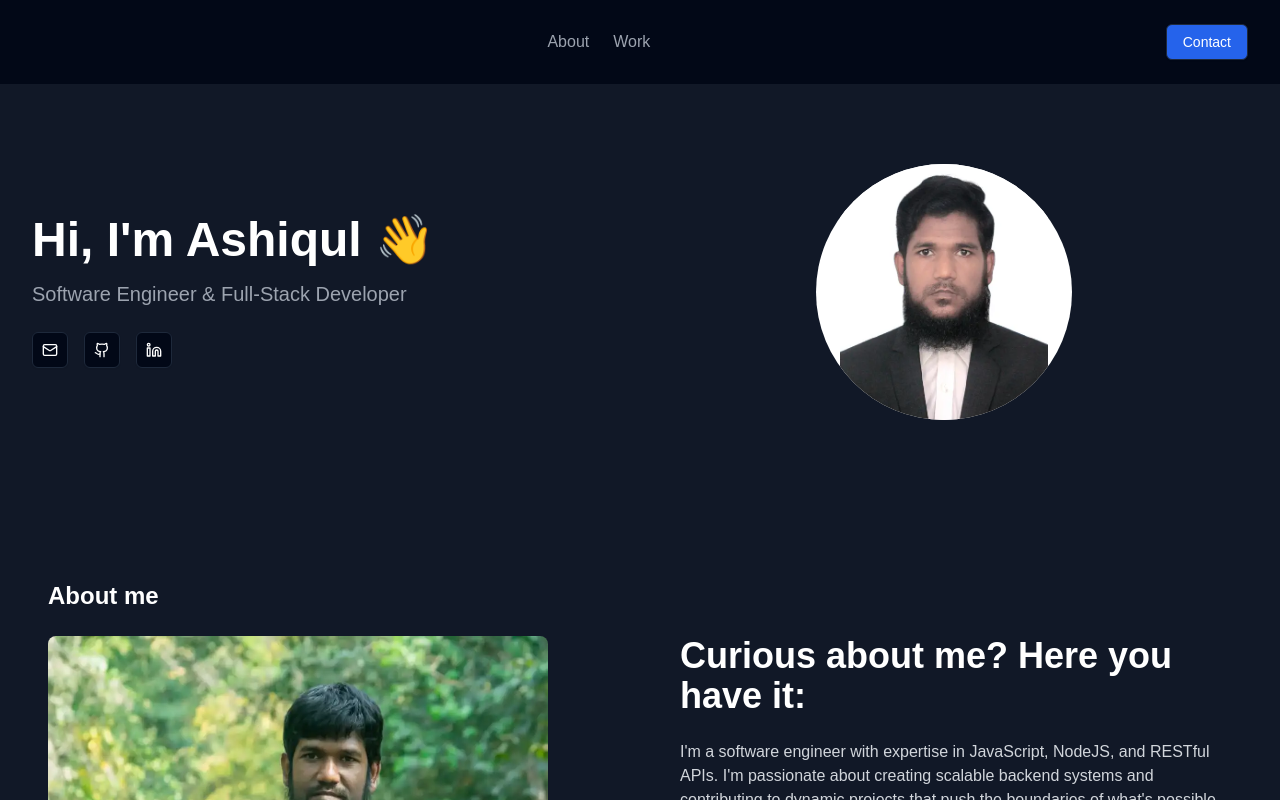
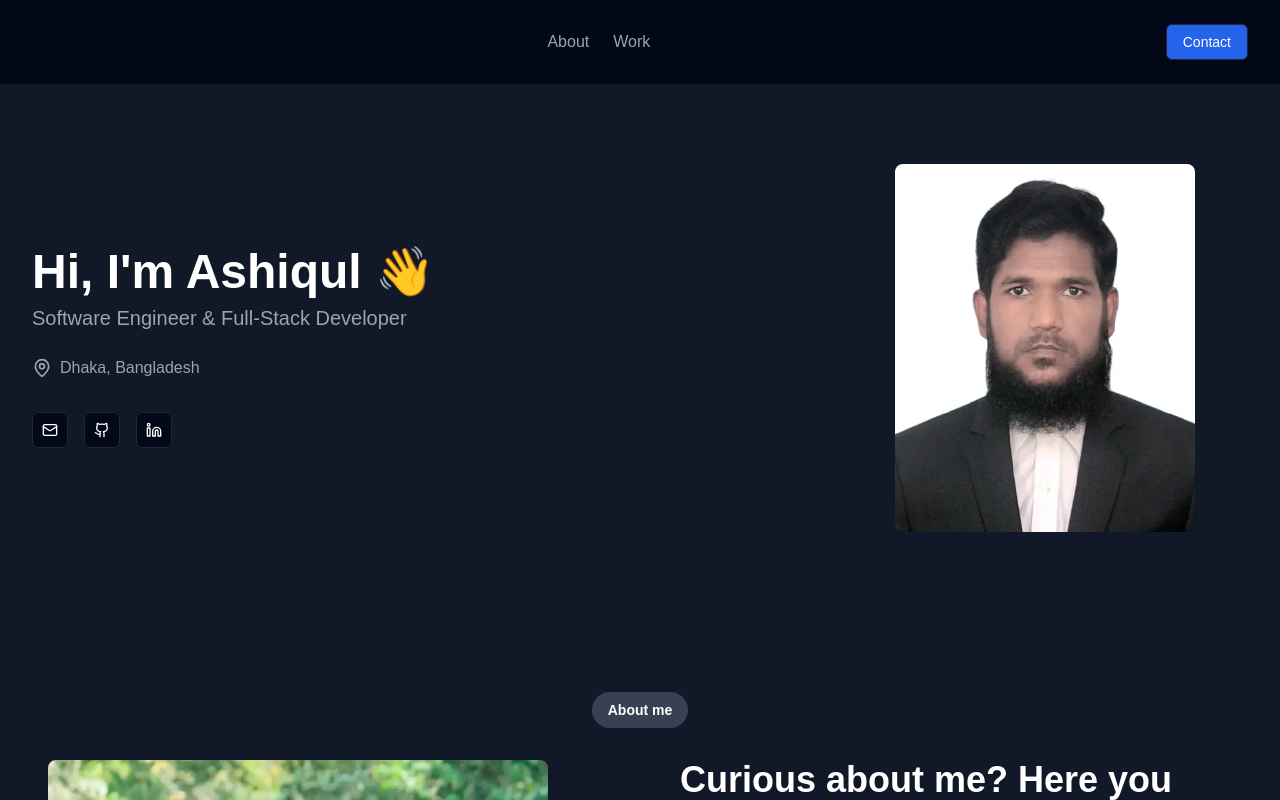
Before and after one commit to ashiqul33/ashiqul, a Next.js app: page / in a window 1280 px wide. Shown: the top 800 px of the page. Built offline with nearby package versions, Linux system fonts and the light colour scheme.

Commit message:
update design

```diff
--- a/app/page.tsx
+++ b/app/page.tsx
@@ -19,6 +19,7 @@ export default function Home() {
           linkedin={portfolio.linkedin}
           image={portfolio.image}
           name={portfolio.name}
+          location={portfolio.location}
         />
         <AboutSection about={portfolio.about}  image={portfolio.imageAbout} />
         <SkillSection skills={portfolio.skills} />
--- a/components/SectionTitle.tsx
+++ b/components/SectionTitle.tsx
@@ -1,5 +1,9 @@
 import { ReactNode } from 'react'
 
 export const SectionTitle = ({ children }: { children: ReactNode }) => (
-  <h2 className="text-2xl font-bold text-white mb-6">{children}</h2>
+  <div className="flex justify-center mb-8">
+    <h2 className="inline-block text-sm font-bold text-white px-4 py-2 bg-gray-700 rounded-full">
+      {children}
+    </h2>
+  </div>
 );
--- a/components/sections/HeroSection.tsx
+++ b/components/sections/HeroSection.tsx
@@ -1,8 +1,8 @@
 import Image from "next/image";
 import { Button } from "@/components/ui/button";
-import { Github, Linkedin, Mail } from "lucide-react";
+import { Github, Linkedin, Mail, MapPin } from "lucide-react";
 
-type heroType = {
+type HeroType = {
   nickName: string;
   title: string;
   email: string;
@@ -10,13 +10,18 @@ type heroType = {
   linkedin: string;
   image: string;
   name: string;
+  location: string;
 };
 
-export const HeroSection = ({ nickName, title, email, github, linkedin, image, name }: heroType) => (
+export const HeroSection = ({ nickName, title, email, github, linkedin, image, name, location }: HeroType) => (
   <section className="py-12 md:py-20 flex flex-col md:flex-row items-center justify-between">
     <div className="md:w-1/2 mb-8 md:mb-0">
-      <h1 className="text-4xl md:text-5xl font-bold mb-4">Hi, I&apos;m {nickName} 👋</h1>
+      <h1 className="text-4xl md:text-5xl font-bold mb-2">Hi, I&apos;m {nickName} 👋</h1>
       <p className="text-lg md:text-xl text-gray-400 mb-6">{title}</p>
+      <div className="flex items-center text-gray-400 mb-8">
+        <MapPin className="h-5 w-5 mr-2" />
+        <span>{location}</span>
+      </div>
       <div className="flex space-x-4">
         <Button variant="outline" size="icon" asChild>
           <a href={`mailto:${email}`} aria-label="Email">
@@ -35,14 +40,17 @@ export const HeroSection = ({ nickName, title, email, github, linkedin, image, n
         </Button>
       </div>
     </div>
-    <div className="md:w-1/2 flex justify-center">
+    <div className="md:w-1/3 flex justify-center">
+      <div className="relative">
         <Image
           src={image}
           alt={name}
           width={300}
           height={300}
-        className="rounded-full object-contain bg-white w-48 h-48 md:w-64 md:h-64"
+          className="rounded-lg object-cover"
         />
+        <div className="absolute -bottom-4 -right-4 w-full h-full border-4 border-white rounded-lg -z-10"></div>
+      </div>
     </div>
   </section>
 );
--- a/data/portfolio.json
+++ b/data/portfolio.json
@@ -6,6 +6,7 @@
   "email": "ashiqul33@gmail.com",
   "github": "https://github.com/ashiqul33",
   "linkedin": "https://www.linkedin.com/in/mdashiqulislam",
+  "location": "Dhaka, Bangladesh",
   "image": "/img/mohammad-ashiqul-islam.webp",
   "imageAbout": "/img/ashiqul-islam.webp",
   "about": {
```
Lines whose indentation alone changed are shown as unchanged.
